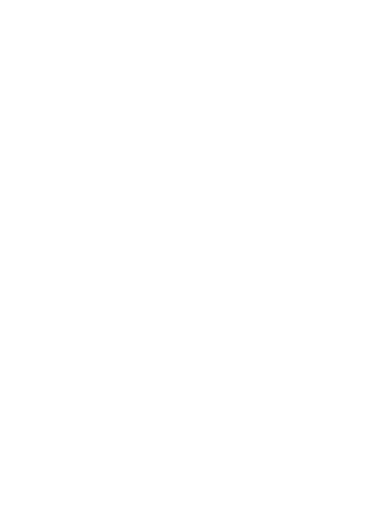
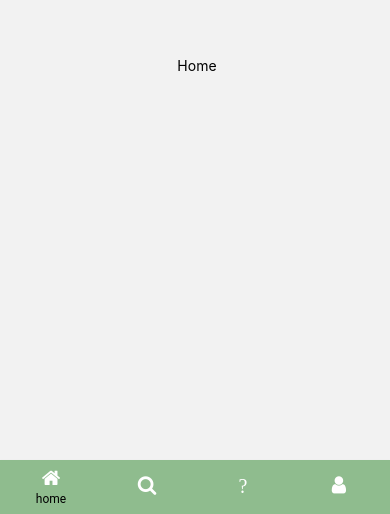
Before and after one commit to NicolasSeguro/GreenMode, a React Native app: screen / in a window 390 px wide. Shown: the part 330-844 px from the top of the page. Built offline with nearby package versions, Linux system fonts and the light colour scheme.

Commit message:
capitalize components

```diff
--- a/App.js
+++ b/App.js
@@ -1,14 +1,14 @@
 import { Button, StyleSheet, Text, TextInput, View } from 'react-native';
 
+import MainNavigation from './src/navigation/MainNavigation';
 import { Provider as PaperProvider } from 'react-native-paper'
 import React from 'react';
-import auth from './src/screens/auth';
-import mainNavigation from './src/navigation/mainNavigation';
+import auth from './src/screens/Auth';
 
 export default function App() {
   return (
     <PaperProvider>
-      <mainNavigation></mainNavigation>
+      <MainNavigation></MainNavigation>
     </PaperProvider>
   );
 }
--- a/package.json
+++ b/package.json
@@ -18,7 +18,7 @@
     "react-native-icons": "^0.7.1",
     "react-native-paper": "^4.9.2",
     "react-native-safe-area-context": "3.2.0",
-    "react-native-screens": "^3.5.0",
+    "react-native-screens": "~3.4.0",
     "react-native-vector-icons": "^8.1.0",
     "react-native-web": "~0.13.12"
   },
--- a/src/navigation/mainNavigation.js
+++ b/src/navigation/MainNavigation.js
@@ -2,11 +2,11 @@ import AwesomeIcon from 'react-native-vector-icons/FontAwesome';
 import {NavigationContainer} from '@react-navigation/native';
 import React from 'react';
 import { StyleSheet } from 'react-native';
-import cart from '../screens/cart';
+import cart from '../screens/Cart';
 import {createMaterialBottomTabNavigator} from '@react-navigation/material-bottom-tabs';
-import home from '../screens/home';
-import search from '../screens/search';
-import user from '../screens/user';
+import home from '../screens/Home';
+import search from '../screens/Search';
+import user from '../screens/User';
 
 const Tab = createMaterialBottomTabNavigator();
 
@@ -22,19 +22,19 @@ export default function mainNavigation() {
                 })}
             >
                 <Tab.Screen
-                    name=""
+                    name="home"
                     component={home}
                 />
                 <Tab.Screen
-                    name=""
+                    name="search"
                     component={search}
                 />
                 <Tab.Screen
-                    name=""
+                    name="cart"
                     component={cart}
                 />
                 <Tab.Screen
-                    name=""
+                    name="user"
                     component={user}
                 />
             </Tab.Navigator>
```
Also changed, not shown: src/screens/Auth.js (renamed from src/screens/auth.js), src/screens/Cart.js (renamed from src/screens/cart.js), src/screens/Home.js (renamed from src/screens/home.js), src/screens/Search.js (renamed from src/screens/search.js), src/screens/User.js (renamed from src/screens/user.js), 1 other file (tests, documents, lock files or other folders).
